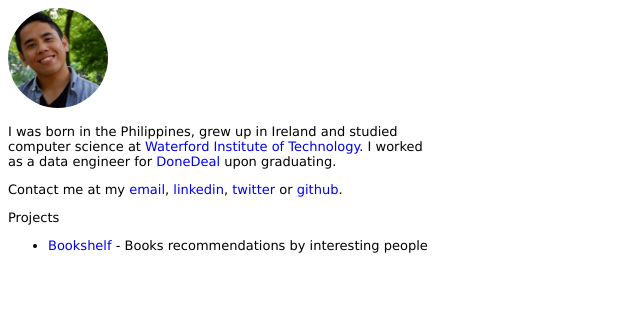
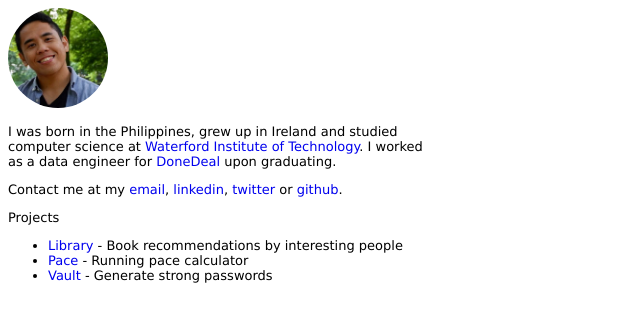
Before and after one commit to jkrclaro/jkrclaro.github.io, a Django app: page / in a window 1280 px wide. Shown: the top 322 px of the page, without its empty margins (0-640 px from the left). Run offline with Django 3.2, Linux system fonts and the light colour scheme.

Commit message:
Added projects

```diff
--- a/johnclaro/templates/landingpage.html
+++ b/johnclaro/templates/landingpage.html
@@ -20,7 +20,9 @@
     </p>
     <p>Projects</p>
     <ul>
-        <li><a href="{% url 'bookshelf' %}">Bookshelf</a> - Books recommendations by interesting people</li>
+        <li><a href="{% url 'bookshelf' %}">Library</a> - Book recommendations by interesting people</li>
+        <li><a href="{% url 'bookshelf' %}">Pace</a> - Running pace calculator</li>
+        <li><a href="{% url 'bookshelf' %}">Vault</a> - Generate strong passwords</li>
     </ul>
 </body>
 </html>
```
